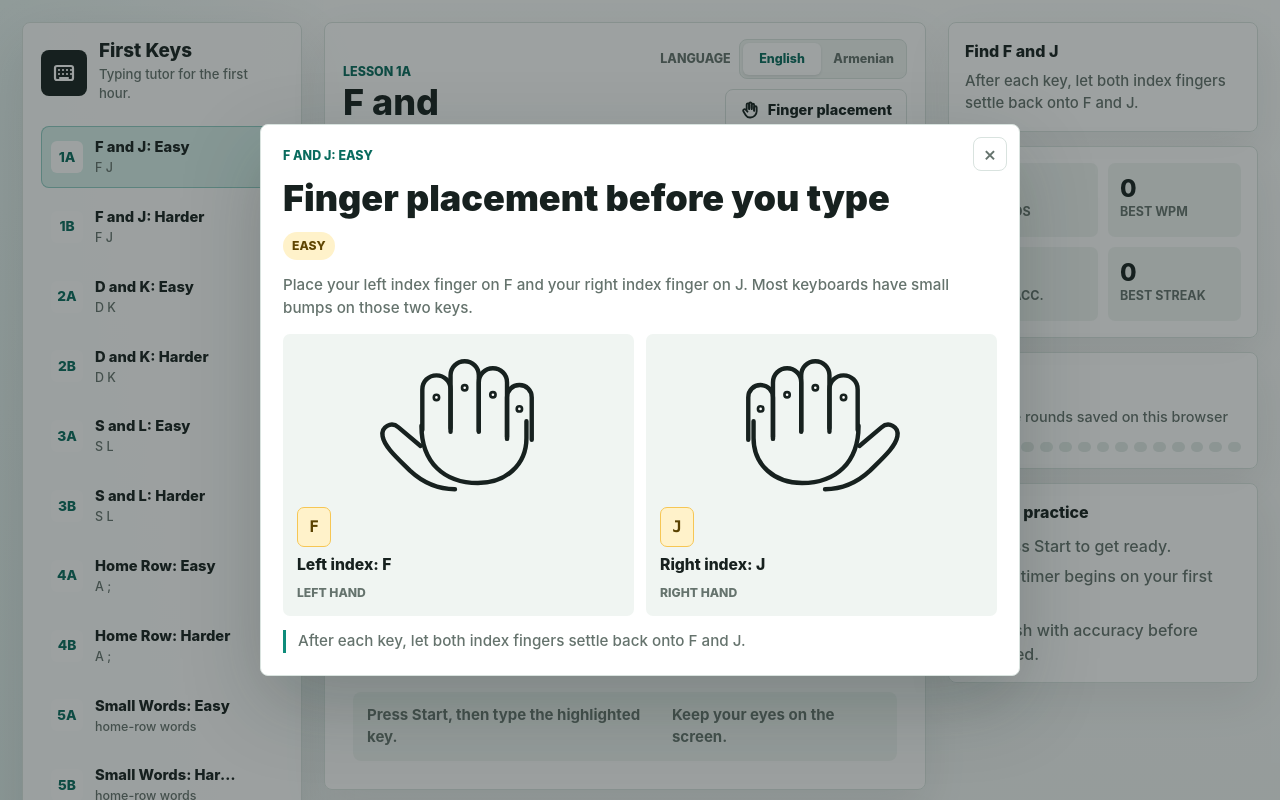
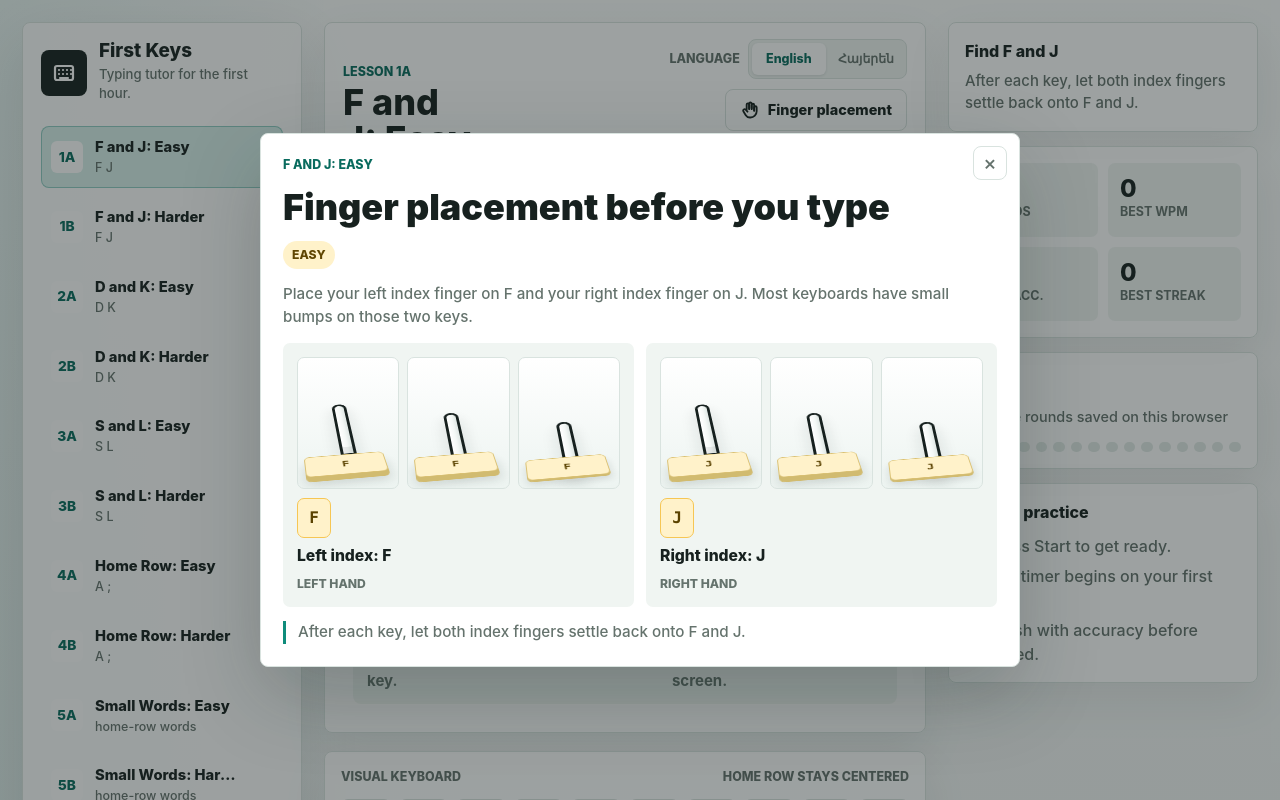
Before and after one commit to jwt1000/i-am-a-brand-new-typer, a React (Vite) app: page / in a window 1280 px wide. Both pictures are taken after a click on the button "Finger placement". Shown: the top 800 px of the page. Built offline with nearby package versions, Linux system fonts and the light colour scheme.

Commit message:
Add capital lessons and improve placement popup

```diff
--- a/src/App.jsx
+++ b/src/App.jsx
@@ -272,9 +272,28 @@ const LESSON_SETS = {
       text: "dad is here. i like a slow start. i can type. i can type a little more. i like a slow and kind start.",
     },
     {
+      id: "capitals-intro",
+      level: "8",
+      section: "Capital Letters",
+      title: "Capital Letters: Easy",
+      focus: "Shift + letters",
+      difficulty: "Easy",
+      keys: ["shift", "a", "s", "d", "f", "j", "k", "l", "i", "m", "t"],
+      goal: "Use Shift to make the first letter uppercase.",
+      tutorial: {
+        lead: "Capital letters use a letter key plus Shift. Hold Shift with one pinky, press the letter with the other hand, then let both hands return home.",
+        left: "Left pinky: Shift. Left hand letters: A S D F T",
+        right: "Right pinky: Shift. Right hand letters: J K L I M",
+        leftLabel: "Left hand",
+        rightLabel: "Right hand",
+        reminder: "Use the opposite hand for Shift when you can. Release Shift right after the capital letter.",
+      },
+      text: "I am Sam. I like Tim. Dad is here. I can type. I am still calm.",
+    },
+    {
       id: "speed-1-minute",
       type: "speed",
-      level: "8",
+      level: "9",
       section: "Speed Challenge",
       title: "One Minute Speed",
       focus: "random sentences",
@@ -290,46 +309,46 @@ const LESSON_SETS = {
         reminder: "The challenge lasts one minute. Calm accuracy usually beats rushing.",
       },
       sentenceBank: [
-        "i can type with calm hands.",
-        "my fingers return to the home row.",
-        "a slow start can become a strong finish.",
-        "i read the next word before i press it.",
-        "spaces are typed with my thumb.",
-        "steady practice makes typing feel easier.",
-        "i keep my eyes on the screen.",
-        "short words help me build rhythm.",
-        "i correct my pace before i lose control.",
-        "each letter has its own finger.",
-        "my hands stay relaxed while i type.",
-        "good typing begins with good posture.",
-        "i breathe and keep a gentle rhythm.",
-        "one minute is enough for a clean score.",
-        "i can improve one round at a time.",
-        "the next sentence gives me a fresh start.",
-        "i type the word that i see.",
-        "accuracy helps speed grow naturally.",
-        "my wrists stay quiet and light.",
-        "i finish the line without looking down.",
-        "i let my fingers find the next key.",
-        "a clean word is better than a rushed word.",
-        "my shoulders stay loose while i practice.",
-        "i follow the sentence from left to right.",
-        "each space gives my hands a reset.",
-        "i keep typing even when the line changes.",
-        "my goal is a smooth one minute round.",
-        "i can slow down and still score well.",
-        "the home row is my starting place.",
-        "i notice mistakes and return to rhythm.",
-        "small improvements add up each day.",
-        "i type softly and keep moving.",
-        "the next word is the only word i need.",
-        "i keep both hands balanced on the keys.",
-        "my fingers move and return home.",
-        "i trust the practice more than speed.",
-        "one calm round can teach a lot.",
-        "i build confidence with every sentence.",
-        "i stay patient through the full minute.",
-        "good rhythm makes the keyboard quieter.",
+        "I can type with calm hands.",
+        "My fingers return to the home row.",
+        "A slow start can become a strong finish.",
+        "I read the next word before I press it.",
+        "Spaces are typed with my thumb.",
+        "Steady practice makes typing feel easier.",
+        "I keep my eyes on the screen.",
+        "Short words help me build rhythm.",
+        "I correct my pace before I lose control.",
+        "Each letter has its own finger.",
+        "My hands stay relaxed while I type.",
+        "Good typing begins with good posture.",
+        "I breathe and keep a gentle rhythm.",
+        "One minute is enough for a clean score.",
+        "I can improve one round at a time.",
+        "The next sentence gives me a fresh start.",
+        "I type the word that I see.",
+        "Accuracy helps speed grow naturally.",
+        "My wrists stay quiet and light.",
+        "I finish the line without looking down.",
+        "I let my fingers find the next key.",
+        "A clean word is better than a rushed word.",
+        "My shoulders stay loose while I practice.",
+        "I follow the sentence from left to right.",
+        "Each space gives my hands a reset.",
+        "I keep typing even when the line changes.",
+        "My goal is a smooth one minute round.",
+        "I can slow down and still score well.",
+        "The home row is my starting place.",
+        "I notice mistakes and return to rhythm.",
+        "Small improvements add up each day.",
+        "I type softly and keep moving.",
+        "The next word is the only word I need.",
+        "I keep both hands balanced on the keys.",
+        "My fingers move and return home.",
+        "I trust the practice more than speed.",
+        "One calm round can teach a lot.",
+        "I build confidence with every sentence.",
+        "I stay patient through the full minute.",
+        "Good rhythm makes the keyboard quieter.",
       ],
     },
   ],
@@ -601,9 +620,28 @@ const LESSON_SETS = {
       text: "ես լավ եմ։ ես գրում եմ դանդաղ։ ես կարող եմ գրել ավելի երկար։",
     },
     {
+      id: "capitals-intro",
+      level: "8",
+      section: "Մեծատառեր",
+      title: "Մեծատառեր․ հեշտ",
+      focus: "Shift և տառեր",
+      difficulty: "Հեշտ",
+      keys: ["shift", "ե", "ս", "դ", "ֆ", "լ", "ա", "վ", "գ", "ր", "մ"],
+      goal: "Օգտագործիր Shift-ը՝ առաջին տառը մեծատառ դարձնելու համար։",
+      tutorial: {
+        lead: "Մեծատառերի համար պահիր Shift-ը մեկ ճկույթով և սեղմիր տառը մյուս ձեռքով։ Հետո բաց թող Shift-ը և վերադարձիր հիմնական դիրքին։",
+        left: "Ձախ ճկույթ՝ Shift։ Ձախ ձեռքի տառեր՝ Ե Ս Դ Ֆ",
+        right: "Աջ ճկույթ՝ Shift։ Աջ ձեռքի տառեր՝ Լ Վ Գ Ր Մ",
+        leftLabel: "Ձախ ձեռք",
+        rightLabel: "Աջ ձեռք",
+        reminder: "Մեծատառից հետո անմիջապես բաց թող Shift-ը, որպեսզի հաջորդ տառը փոքրատառ լինի։",
+      },
+      text: "Ես լավ եմ։ Ես գրում եմ։ Դասը հեշտ է։ Ես կարող եմ գրել։",
+    },
+    {
       id: "speed-1-minute",
       type: "speed",
-      level: "8",
+      level: "9",
       section: "Արագության փորձ",
       title: "Մեկ րոպեի արագություն",
       focus: "պատահական նախադասություններ",
@@ -619,46 +657,46 @@ const LESSON_SETS = {
         reminder: "Փորձը տևում է մեկ րոպե։ Ճիշտ ու հանգիստ մուտքագրումը սովորաբար ավելի լավ արդյունք է տալիս։",
       },
       sentenceBank: [
-        "ես գրում եմ հանգիստ ձեռքերով։",
-        "իմ մատները վերադառնում են հիմնական շարքին։",
-        "դանդաղ սկիզբը կարող է դառնալ ուժեղ ավարտ։",
-        "ես կարդում եմ հաջորդ բառը և հետո սեղմում։",
-        "բացատը սեղմում եմ բութ մատով։",
-        "կայուն վարժությունը հեշտացնում է մուտքագրումը։",
-        "աչքերս պահում եմ էկրանին։",
-        "կարճ բառերը օգնում են պահել ռիթմը։",
-        "ես դանդաղեցնում եմ, երբ կորցնում եմ վերահսկումը։",
-        "յուրաքանչյուր տառ ունի իր մատը։",
-        "ձեռքերս մնում են հանգիստ։",
-        "ճիշտ դիրքը օգնում է արագ գրել։",
-        "ես շնչում եմ և պահում մեղմ ռիթմ։",
-        "մեկ րոպեն բավարար է մաքուր արդյունքի համար։",
-        "յուրաքանչյուր փորձից հետո կարող եմ լավանալ։",
-        "հաջորդ նախադասությունը նոր սկիզբ է տալիս։",
-        "ես գրում եմ այն բառը, որը տեսնում եմ։",
-        "ճշտությունը բնական կերպով մեծացնում է արագությունը։",
-        "դաստակներս մնում են թեթև ու հանգիստ։",
-        "ես ավարտում եմ տողը առանց ներքև նայելու։",
-        "թող մատներս գտնեն հաջորդ ստեղնը։",
-        "ճիշտ բառը ավելի լավ է, քան շտապ բառը։",
-        "ուսերս մնում են ազատ, երբ վարժվում եմ։",
-        "ես հետևում եմ նախադասությանը ձախից աջ։",
-        "յուրաքանչյուր բացատ օգնում է նորից դասավորվել։",
-        "ես շարունակում եմ գրել, երբ տողը փոխվում է։",
-        "իմ նպատակը հանգիստ մեկ րոպե է։",
-        "կարող եմ դանդաղել և լավ արդյունք ստանալ։",
-        "հիմնական շարքը իմ մեկնարկային տեղն է։",
-        "ես նկատում եմ սխալը և վերադառնում ռիթմին։",
-        "փոքր առաջընթացը օրեցօր մեծանում է։",
-        "ես մեղմ եմ սեղմում և շարունակում եմ շարժվել։",
-        "հաջորդ բառը միակ բառն է, որի մասին մտածում եմ։",
-        "երկու ձեռքերս պահում եմ հավասարակշռված։",
-        "մատներս շարժվում են և վերադառնում իրենց տեղը։",
-        "ես վստահում եմ վարժությանը, ոչ թե շտապելուն։",
-        "մեկ հանգիստ փորձը կարող է շատ բան սովորեցնել։",
-        "յուրաքանչյուր նախադասությամբ վստահություն եմ հավաքում։",
-        "ամբողջ րոպեի ընթացքում մնում եմ համբերատար։",
-        "լավ ռիթմը ստեղնաշարը դարձնում է ավելի հանգիստ։",
+        "Ես գրում եմ հանգիստ ձեռքերով։",
+        "Իմ մատները վերադառնում են հիմնական շարքին։",
+        "Դանդաղ սկիզբը կարող է դառնալ ուժեղ ավարտ։",
+        "Ես կարդում եմ հաջորդ բառը և հետո սեղմում։",
+        "Բացատը սեղմում եմ բութ մատով։",
+        "Կայուն վարժությունը հեշտացնում է մուտքագրումը։",
+        "Աչքերս պահում եմ էկրանին։",
+        "Կարճ բառերը օգնում են պահել ռիթմը։",
+        "Ես դանդաղեցնում եմ, երբ կորցնում եմ վերահսկումը։",
+        "Յուրաքանչյուր տառ ունի իր մատը։",
+        "Ձեռքերս մնում են հանգիստ։",
+        "Ճիշտ դիրքը օգնում է արագ գրել։",
+        "Ես շնչում եմ և պահում մեղմ ռիթմ։",
+        "Մեկ րոպեն բավարար է մաքուր արդյունքի համար։",
+        "Յուրաքանչյուր փորձից հետո կարող եմ լավանալ։",
+        "Հաջորդ նախադասությունը նոր սկիզբ է տալիս։",
+        "Ես գրում եմ այն բառը, որը տեսնում եմ։",
+        "Ճշտությունը բնական կերպով մեծացնում է արագությունը։",
+        "Դաստակներս մնում են թեթև ու հանգիստ։",
+        "Ես ավարտում եմ տողը առանց ներքև նայելու։",
+        "Թող մատներս գտնեն հաջորդ ստեղնը։",
+        "Ճիշտ բառը ավելի լավ է, քան շտապ բառը։",
+        "Ուսերս մնում են ազատ, երբ վարժվում եմ։",
+        "Ես հետևում եմ նախադասությանը ձախից աջ։",
+        "Յուրաքանչյուր բացատ օգնում է նորից դասավորվել։",
+        "Ես շարունակում եմ գրել, երբ տողը փոխվում է։",
+        "Իմ նպատակը հանգիստ մեկ րոպե է։",
+        "Կարող եմ դանդաղել և լավ արդյունք ստանալ։",
+        "Հիմնական շարքը իմ մեկնարկային տեղն է։",
+        "Ես նկատում եմ սխալը և վերադառնում ռիթմին։",
+        "Փոքր առաջընթացը օրեցօր մեծանում է։",
+        "Ես մեղմ եմ սեղմում և շարունակում եմ շարժվել։",
+        "Հաջորդ բառը միակ բառն է, որի մասին մտածում եմ։",
+        "Երկու ձեռքերս պահում եմ հավասարակշռված։",
+        "Մատներս շարժվում են և վերադառնում իրենց տեղը։",
+        "Ես վստահում եմ վարժությանը, ոչ թե շտապելուն։",
+        "Մեկ հանգիստ փորձը կարող է շատ բան սովորեցնել։",
+        "Յուրաքանչյուր նախադասությամբ վստահություն եմ հավաքում։",
+        "Ամբողջ րոպեի ընթացքում մնում եմ համբերատար։",
+        "Լավ ռիթմը ստեղնաշարը դարձնում է ավելի հանգիստ։",
       ],
     },
   ],
@@ -683,7 +721,7 @@ const COPY = {
     appSubtitle: "Typing tutor for the first hour.",
     languageLabel: "Language",
     english: "English",
-    armenian: "Armenian",
+    armenian: "Հայերեն",
     lesson: "Lesson",
     start: "Start",
     ready: "Ready",
@@ -740,7 +778,7 @@ const COPY = {
     appName: "Առաջին ստեղներ",
     appSubtitle: "Ստեղնաշարի դասեր սկսնակների համար։",
     languageLabel: "Լեզու",
-    english: "Անգլերեն",
+    english: "English",
     armenian: "Հայերեն",
     lesson: "Դաս",
     start: "Սկսել",
@@ -916,6 +954,11 @@ function formatKey(key, copy) {
   return key.toLocaleUpperCase();
 }
 
+function normalizeKey(key) {
+  if (!key) return "";
+  return key.toLocaleLowerCase();
+}
+
 function clamp(value, min, max) {
   return Math.min(Math.max(value, min), max);
 }
@@ -1090,10 +1133,6 @@ function PromptPanel({ lesson, promptText, position, completion, lastKey, lastRe
 
   return (
     <div className="prompt-panel">
-      <div className="prompt-header">
-        <p>{lesson.goal}</p>
-        <span>{completion}%</span>
-      </div>
       <div className="progress-track" aria-hidden="true">
         <span style={{ width: `${completion}%` }} />
       </div>
@@ -1113,8 +1152,8 @@ function PromptPanel({ lesson, promptText, position, completion, lastKey, lastRe
 }
 
 function tutorialKeysFromText(keys, text) {
-  const source = text.toLocaleLowerCase();
-  return keys.filter((key) => key.trim() && source.includes(key.toLocaleLowerCase()));
+  const sourceTokens = text.toLocaleLowerCase().match(/shift|[\p{L}\p{N}]+|[;,.\/'-]/gu) || [];
+  return keys.filter((key) => key.trim() && sourceTokens.includes(key.toLocaleLowerCase()));
 }
 
 function getTutorialKeyGroups(lesson) {
@@ -1141,23 +1180,33 @@ function KeyChips({ keys, copy }) {
   );
 }
 
-function HandOutline({ side }) {
-  const transform = side === "right" ? "scale(-1 1) translate(-240 0)" : undefined;
+function KeypressFrame({ keys, copy, frameIndex }) {
+  const visibleKeys = keys.length ? keys : [" "];
   return (
-    <svg className="hand-outline" viewBox="0 0 240 170" role="img" aria-hidden="true">
-      <g transform={transform}>
-        <path className="palm-line" d="M78 88c0 42 26 65 64 65 31 0 55-20 55-51V83" />
-        <path className="finger-line" d="M79 93V47c0-9 7-16 16-16s16 7 16 16v48" />
-        <path className="finger-line" d="M111 91V31c0-9 7-16 16-16s16 7 16 16v64" />
-        <path className="finger-line" d="M143 94V39c0-9 7-16 16-16s16 7 16 16v62" />
-        <path className="finger-line" d="M175 103V56c0-8 6-14 14-14s14 6 14 14v48" />
-        <path className="thumb-line" d="M77 111 52 90c-8-7-20-1-18 10 2 12 17 25 31 39 14 13 31 21 51 21" />
-        <circle className="joint-dot" cx="95" cy="56" r="3" />
-        <circle className="joint-dot" cx="127" cy="45" r="3" />
-        <circle className="joint-dot" cx="159" cy="53" r="3" />
-        <circle className="joint-dot" cx="189" cy="69" r="3" />
-      </g>
-    </svg>
+    <div className={`keypress-frame frame-${frameIndex}`} style={{ "--key-count": visibleKeys.length }}>
+      <div className="frame-hand" aria-hidden="true">
+        {visibleKeys.map((key, index) => (
+          <span className="frame-finger" style={{ "--finger-index": index }} key={`${key}-${index}`} />
+        ))}
+      </div>
+      <div className="frame-keyboard" aria-hidden="true">
+        {visibleKeys.map((key, index) => (
+          <span className="frame-key active" key={`${key}-${index}`}>
+            {formatKey(key, copy)}
+          </span>
+        ))}
+      </div>
+    </div>
+  );
+}
+
+function KeypressFrames({ keys, copy }) {
+  return (
+    <div className="keypress-frames" aria-hidden="true">
+      {[0, 1, 2].map((frameIndex) => (
+        <KeypressFrame keys={keys} copy={copy} frameIndex={frameIndex} key={frameIndex} />
+      ))}
+    </div>
   );
 }
 
@@ -1169,13 +1218,13 @@ function FingerTutorialContent({ lesson, copy }) {
       <p>{lesson.tutorial.lead}</p>
       <div className="hand-diagram-grid">
         <div className="hand-card">
-          <HandOutline side="left" />
+          <KeypressFrames keys={leftKeys} copy={copy} />
           <KeyChips keys={leftKeys} copy={copy} />
           <strong>{lesson.tutorial.left}</strong>
           <span>{lesson.tutorial.leftLabel}</span>
         </div>
         <div className="hand-card">
-          <HandOutline side="right" />
+          <KeypressFrames keys={rightKeys} copy={copy} />
           <KeyChips keys={rightKeys} copy={copy} />
           <strong>{lesson.tutorial.right}</strong>
           <span>{lesson.tutorial.rightLabel}</span>
@@ -1202,6 +1251,7 @@ function FingerTutorialModal({ lesson, copy, onClose }) {
 }
 
 function VisualKeyboard({ keyboardRows, expectedKey, lessonKeys, lastKey, lastResult, copy, keyboardMeta }) {
+  const normalizedLessonKeys = lessonKeys.map(normalizeKey);
   return (
     <div className="keyboard-panel" aria-label={copy.visualKeyboard}>
       <div className="keyboard-meta">
@@ -1212,11 +1262,14 @@ function VisualKeyboard({ keyboardRows, expectedKey, lessonKeys, lastKey, lastRe
         {keyboardRows.map((row, rowIndex) => (
           <div className={`keyboard-row row-${rowIndex}`} key={row.join("")} style={{ "--key-count": row.length }}>
             {row.map((key) => {
+              const normalizedKey = normalizeKey(key);
+              const normalizedExpectedKey = normalizeKey(expectedKey);
+              const normalizedLastKey = normalizeKey(lastKey);
               const keyClasses = [
                 "keycap",
-                lessonKeys.includes(key) ? "lesson-key" : "",
-                key === expectedKey ? "expected" : "",
-                key === lastKey ? lastResult : "",
+                normalizedLessonKeys.includes(normalizedKey) ? "lesson-key" : "",
+                normalizedKey === normalizedExpectedKey ? "expected" : "",
+                normalizedKey === normalizedLastKey ? lastResult : "",
                 key === "f" || key === "j" || key === "ֆ" || key === "յ" ? "home-anchor" : "",
               ].join(" ");
               return (
--- a/src/styles.css
+++ b/src/styles.css
@@ -433,26 +433,81 @@ svg {
   background: var(--surface-strong);
 }
 
-.hand-outline {
-  width: 100%;
-  min-height: 150px;
-  color: var(--ink);
+.keypress-frames {
+  display: grid;
+  grid-template-columns: repeat(3, minmax(0, 1fr));
+  gap: 8px;
 }
 
-.finger-line,
-.palm-line,
-.thumb-line {
-  fill: none;
-  stroke: currentColor;
-  stroke-linecap: round;
-  stroke-linejoin: round;
-  stroke-width: 5;
+.keypress-frame {
+  position: relative;
+  min-height: 132px;
+  overflow: hidden;
+  border: 1px solid var(--line);
+  border-radius: 7px;
+  background: linear-gradient(180deg, #ffffff 0%, #edf4f1 100%);
+  perspective: 520px;
 }
 
-.joint-dot {
-  fill: var(--surface);
-  stroke: currentColor;
-  stroke-width: 3;
+.frame-keyboard {
+  position: absolute;
+  right: 8px;
+  bottom: 14px;
+  left: 8px;
+  display: grid;
+  grid-template-columns: repeat(var(--key-count, 2), minmax(0, 1fr));
+  gap: 5px;
+  transform: rotateX(58deg) rotateZ(-8deg);
+  transform-origin: center bottom;
+}
+
+.frame-key {
+  display: grid;
+  min-height: 34px;
+  place-items: center;
+  border: 1px solid #dac174;
+  border-radius: 6px;
+  background: var(--yellow-soft);
+  box-shadow: 0 8px 0 #d1bb70, 0 14px 14px rgba(23, 33, 31, 0.14);
+  color: #5a4200;
+  font-family: "Cascadia Mono", "SFMono-Regular", Consolas, monospace;
+  font-size: 0.8rem;
+  font-weight: 860;
+}
+
+.frame-hand {
+  position: absolute;
+  inset: 12px 8px 38px;
+  display: grid;
+  grid-template-columns: repeat(var(--key-count, 2), minmax(0, 1fr));
+  gap: 5px;
+  transform: rotateX(52deg) rotateZ(-8deg);
+  transform-origin: center bottom;
+}
+
+.frame-finger {
+  display: block;
+  min-width: 16px;
+  height: 86px;
+  justify-self: center;
+  border: 3px solid var(--ink);
+  border-radius: 999px 999px 15px 15px;
+  background: linear-gradient(90deg, #ffffff 0%, #f4f8f6 54%, #dfe7e4 100%);
+  box-shadow: inset 0 -10px 0 rgba(23, 33, 31, 0.08), 0 10px 18px rgba(23, 33, 31, 0.12);
+  transform: translateY(calc(2px + var(--finger-index) * 2px));
+}
+
+.frame-1 .frame-finger {
+  transform: translateY(calc(18px + var(--finger-index) * 2px));
+}
+
+.frame-2 .frame-finger {
+  transform: translateY(calc(34px + var(--finger-index) * 2px));
+}
+
+.frame-2 .frame-key {
+  box-shadow: 0 3px 0 #d1bb70, 0 8px 10px rgba(23, 33, 31, 0.12);
+  transform: translateY(5px);
 }
 
 .touch-keys {
@@ -532,27 +587,8 @@ svg {
 
 .prompt-panel {
   display: grid;
-  gap: 16px;
-  padding: clamp(16px, 3vw, 28px);
-}
-
-.prompt-header {
-  display: flex;
-  align-items: center;
-  justify-content: space-between;
-  gap: 16px;
-}
-
-.prompt-header p {
-  margin: 0;
-  color: var(--muted);
-  font-size: 0.94rem;
-}
-
-.prompt-header span {
-  color: var(--teal-dark);
-  font-size: 0.9rem;
-  font-weight: 780;
+  gap: 12px;
+  padding: clamp(10px, 2vw, 18px) clamp(16px, 3vw, 28px) clamp(16px, 3vw, 28px);
 }
 
 .progress-track {
@@ -1051,6 +1087,10 @@ svg {
     width: auto;
   }
 
+  .keypress-frames {
+    grid-template-columns: 1fr;
+  }
+
   .primary-button {
     min-width: 0;
     width: 100%;
```
